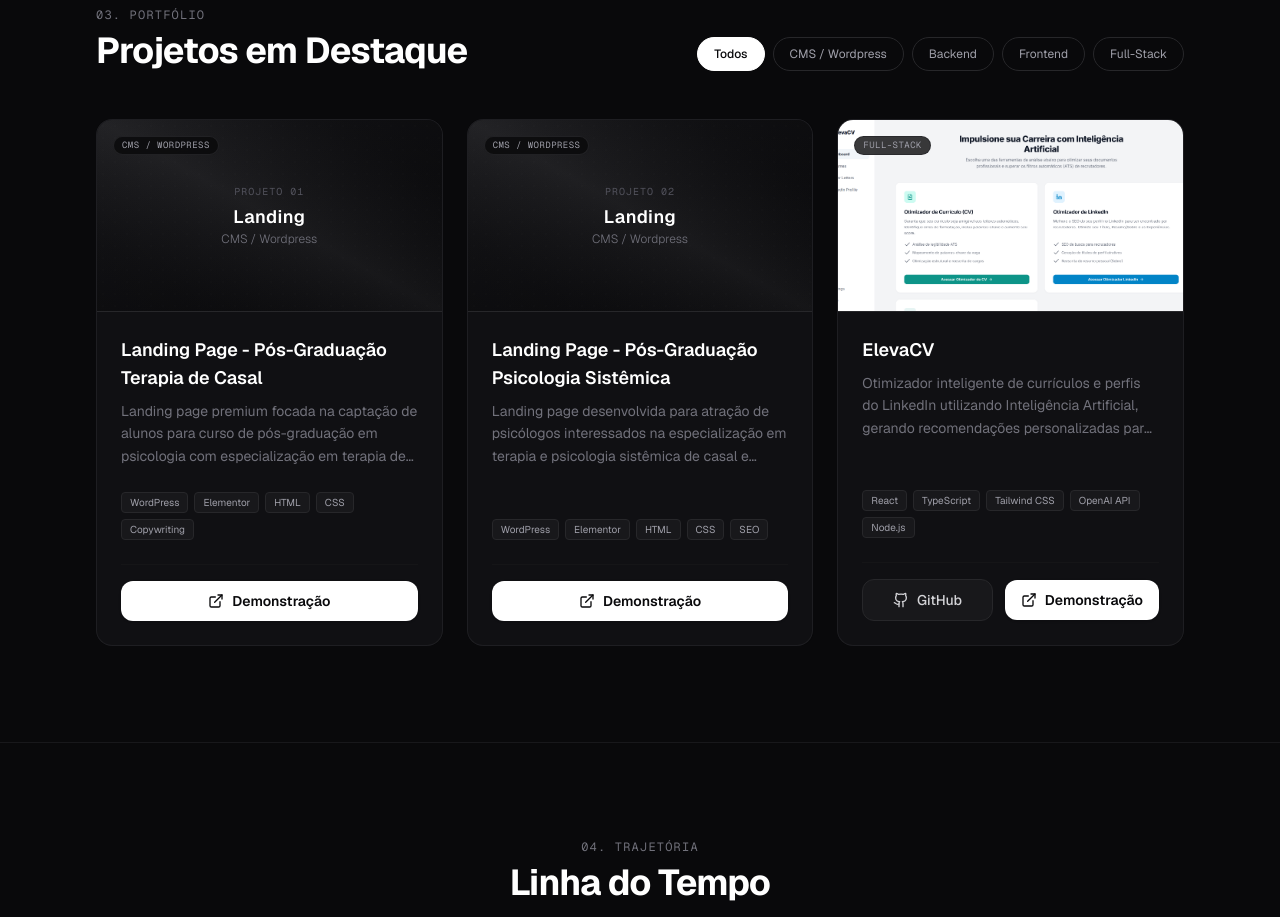
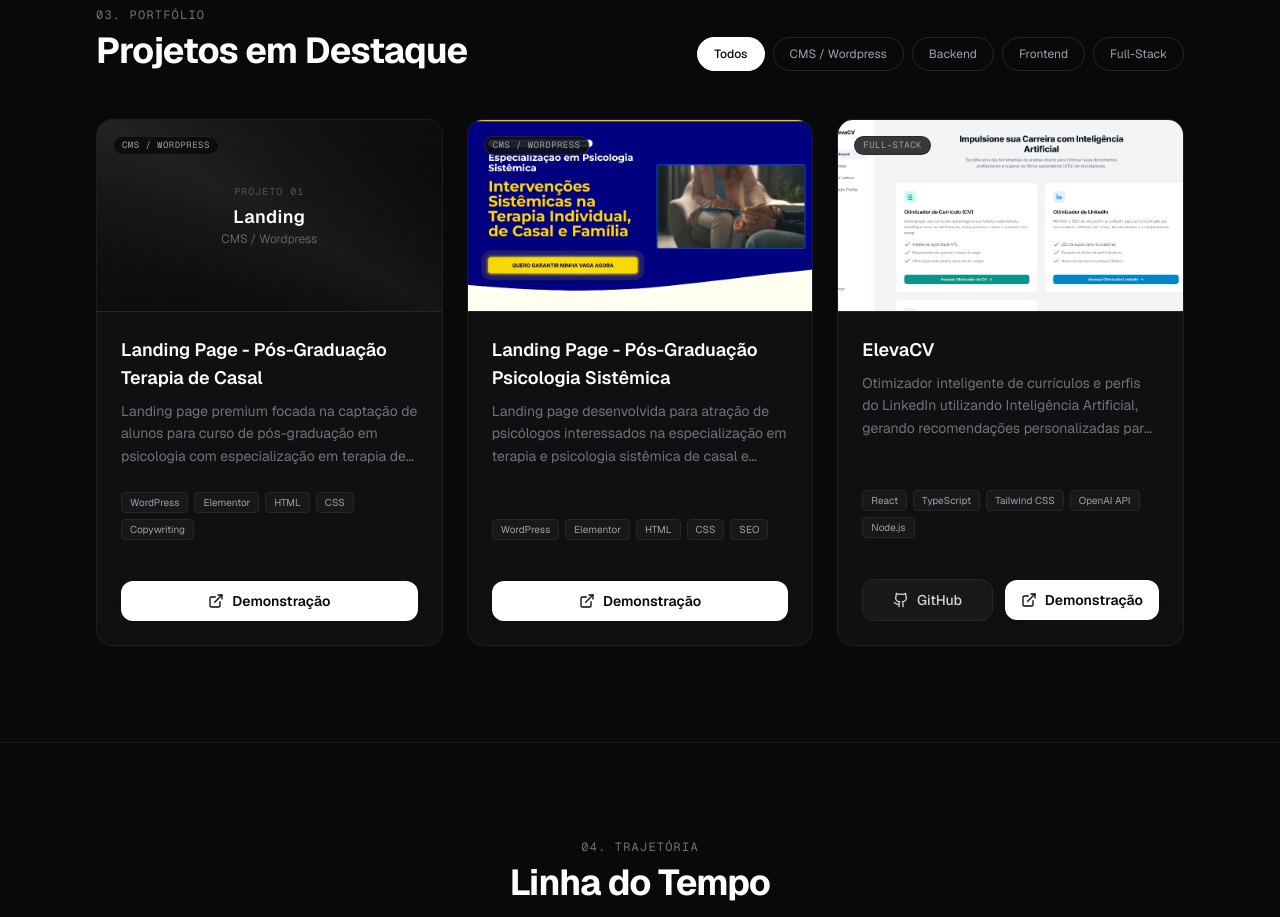
Before and after one commit to LucasBigliardi/lucas-portfolio, a Next.js app: page / in a window 1280 px wide. Shown: the part 2280-3197 px from the top of the page. Built offline with nearby package versions, Linux system fonts and the light colour scheme.

Commit message:
feat: add screenshot thumbnail for psychology landing page card

```diff
--- a/src/components/Projects.tsx
+++ b/src/components/Projects.tsx
@@ -32,7 +32,8 @@ const projects: Project[] = [
     technologies: ["WordPress", "Elementor", "HTML", "CSS", "SEO"],
     githubUrl: "",
     demoUrl: "https://posterapiasistemica.com/",
-    imageAlt: "Landing Page Pós-Graduação em Psicologia Sistêmica"
+    imageAlt: "Landing Page Pós-Graduação em Psicologia Sistêmica",
+    imageUrl: "/posterapiasistemica.png"
   },
   {
     title: "ElevaCV",
```
Also changed, not shown: public/posterapiasistemica.png (added).
